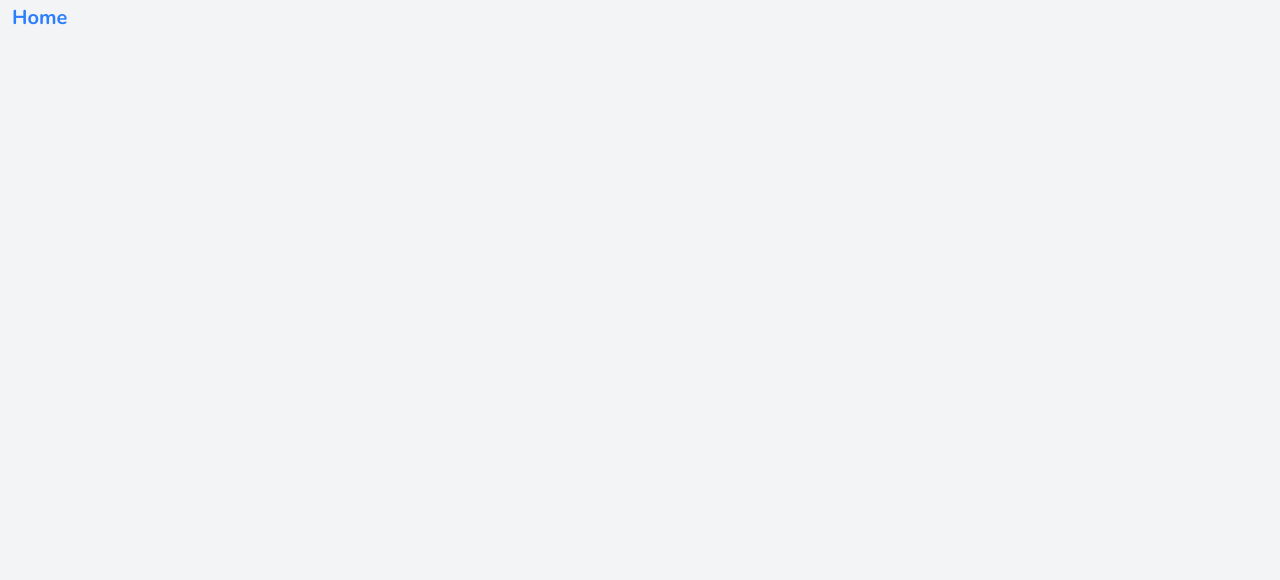
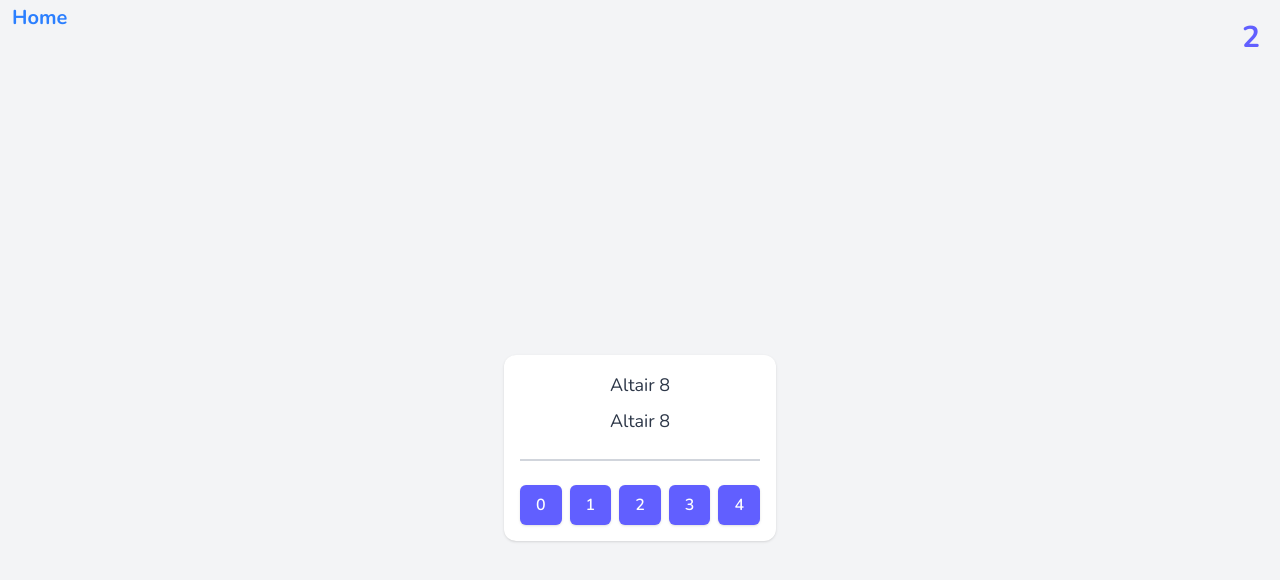
Before and after one commit to AralachDeRiv/random-memo-exo, a React (Vite) app: page /error-detection in a window 1280 px wide. Both pictures are taken after a click on the button "Valider". Shown: the top 580 px of the page. Built offline with nearby package versions, Linux system fonts and the light colour scheme.

Commit message:
set up DetectionAnswercard

```diff
--- /dev/null
+++ b/src/components/detection/DetectionAnswerCard.jsx
@@ -0,0 +1,167 @@
+import React from "react";
+
+const charset =
+  "abcdefghijklmnopqrstuvwxyzABCDEFGHIJKLMNOPQRSTUVWXYZ0123456789";
+const domainSuffixes = [".com", ".net", ".org", ".co", ".fr", ".io"];
+
+const getRandomItem = (array) =>
+  array[Math.floor(Math.random() * array.length)];
+
+const getRandomString = (length) =>
+  Array.from({ length }, () => getRandomItem(charset)).join("");
+
+const generateEmail = () => {
+  const user = getRandomString(6).toLowerCase();
+  const domain = getRandomString(5).toLowerCase();
+  const suffix = getRandomItem(domainSuffixes);
+  return `${user}@${domain}${suffix}`;
+};
+
+const generateURL = () => {
+  const domain = getRandomString(6).toLowerCase();
+  const suffix = getRandomItem(domainSuffixes);
+  return `http://www.${domain}${suffix}`;
+};
+
+const generateFilename = () => {
+  const name = getRandomString(5);
+  const version = `v${Math.ceil(Math.random() * 5)}`;
+  const ext = getRandomItem([".pdf", ".doc", ".txt"]);
+  return `${name}_${version}-final${ext}`;
+};
+
+const generateDate = () => {
+  const day = String(Math.floor(Math.random() * 28 + 1)).padStart(2, "0");
+  const month = String(Math.floor(Math.random() * 12 + 1)).padStart(2, "0");
+  const year = String(2000 + Math.floor(Math.random() * 25));
+  return `${day}/${month}/${year}`;
+};
+
+const words = [
+  "Tristdene",
+  "Fhistgene",
+  "Lombard",
+  "Cazeneuve",
+  "Bellatrix",
+  "Xeon",
+  "Jupiter",
+  "Neutrino",
+  "Avalanche",
+  "Marcellus",
+  "Quasar",
+  "Thalassa",
+  "Vortex",
+  "Zéphyr",
+  "Orion",
+  "Nimbus",
+  "Andromède",
+  "Hydra",
+  "Lyra",
+  "Castor",
+  "Pollux",
+  "Cosmos",
+  "Mirage",
+  "Saturne",
+  "Phoenix",
+  "Vega",
+  "Altair",
+  "Cygnus",
+  "Silicon",
+  "Tempête",
+  "Nova",
+  "Hyperion",
+  "Artemis",
+  "Chronos",
+  "Galilée",
+  "Eclipse",
+  "Oberon",
+];
+
+const generateRandomText = () => {
+  return `${getRandomItem(words)} ${Math.floor(Math.random() * 100)}`;
+};
+
+const generateBaseString = () => {
+  const types = [
+    generateEmail,
+    generateURL,
+    generateFilename,
+    generateDate,
+    generateRandomText,
+    () => getRandomString(12),
+  ];
+  return getRandomItem(types)();
+};
+
+const generateStringWithErrors = () => {
+  const maxErrors = 4;
+  const original = generateBaseString();
+  const length = original.length;
+  const numberOfErrors = Math.floor(Math.random() * (maxErrors + 1));
+  const copy = original.split("");
+
+  const usedIndices = new Set();
+  while (usedIndices.size < numberOfErrors) {
+    const index = Math.floor(Math.random() * length);
+    if (!usedIndices.has(index) && original[index] !== " ") {
+      let newChar;
+      do {
+        newChar = getRandomItem(charset + "@.-");
+      } while (newChar === original[index]);
+      copy[index] = newChar;
+      usedIndices.add(index);
+    }
+  }
+
+  return {
+    original,
+    copy: copy.join(""),
+    numberOfErrors,
+  };
+};
+
+const DetectionAnswerCard = ({
+  numberOfQuestions,
+  currentQuestion,
+  setCurrentQuestion,
+  setCorrectAnswers,
+  setFinished,
+}) => {
+  const { original, copy, numberOfErrors = 0 } = generateStringWithErrors();
+
+  const handleClick = (index) => {
+    if (index === numberOfErrors) {
+      setCorrectAnswers((prev) => prev + 1);
+    }
+    if (currentQuestion + 1 < numberOfQuestions) {
+      setCurrentQuestion((prev) => prev + 1);
+    } else {
+      setFinished(true);
+    }
+  };
+
+  return (
+    <div className="card flex flex-col items-center justify-center gap-4 p-4 shadow-lg rounded-xl bg-white">
+      <div className="flex flex-col items-center justify-center gap-2">
+        <p className="text-lg">{original}</p>
+        <p className="text-lg">{copy}</p>
+      </div>
+
+      <div className="w-full h-0.5 bg-gray-300 my-2"></div>
+
+      <div className="flex gap-2">
+        {Array.from({ length: 5 }, (_, index) => (
+          <button
+            onClick={() => handleClick(index)}
+            key={index}
+            className="px-4 py-2 rounded-md bg-indigo-500 text-white font-semibold hover:bg-indigo-600 transition active:scale-95 shadow-sm"
+          >
+            {index}
+          </button>
+        ))}
+      </div>
+    </div>
+  );
+};
+
+export default DetectionAnswerCard;
--- a/src/pages/ErrorDetection.jsx
+++ b/src/pages/ErrorDetection.jsx
@@ -1,6 +1,8 @@
 import React, { useState, useRef } from "react";
 import BackHomeBtn from "../components/BackHomeBtn";
 import DetectionSettingsForm from "../components/detection/DetectionSettingsForm";
+import Timer from "../components/Timer";
+import DetectionAnswerCard from "../components/detection/DetectionAnswerCard";
 
 const ErrorDetection = () => {
   const [numberOfQuestions, setNumberOfQuestions] = useState(null);
@@ -20,6 +22,23 @@ const ErrorDetection = () => {
           setIsRunning={setIsRunning}
         />
       )}
+
+      {currentQuestion < numberOfQuestions && !finished && (
+        <>
+          <Timer
+            isRunning={isRunning}
+            setEndTime={(time) => (endTimeRef.current = time)}
+          />
+
+          <DetectionAnswerCard
+            numberOfQuestions={numberOfQuestions}
+            currentQuestion={currentQuestion}
+            setCurrentQuestion={setCurrentQuestion}
+            setCorrectAnswers={setCorrectAnswers}
+            setFinished={setFinished}
+          />
+        </>
+      )}
     </div>
   );
 };
```
